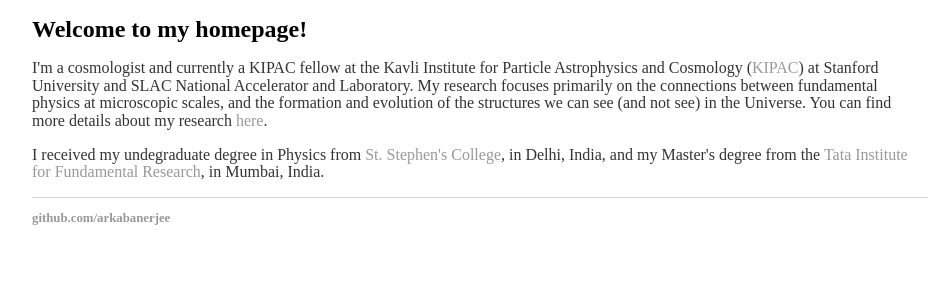
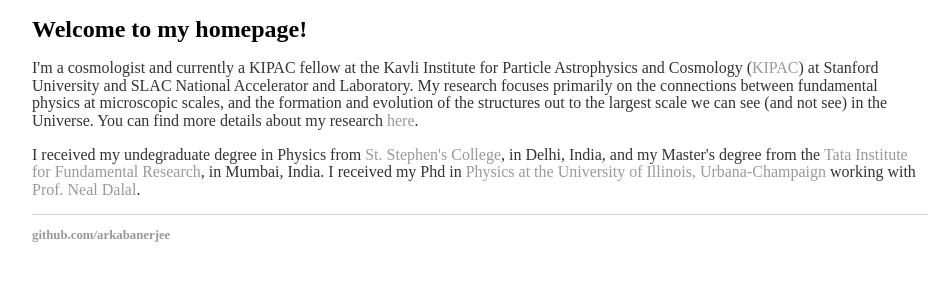
Before and after one commit to arkabanerjee/arkabanerjee.github.io, a Jekyll site: the page built from index.html, in a window 1280 px wide, cut to the strip 698-1001 px from the top of the page. Shown: the top 300 px of the strip, without its empty margins (160-1106 px from the left). Built offline with Jekyll 4.4.1, drawn with Linux system fonts in a browser that asks for light colours.

Commit message:
Add blurb

```diff
--- a/index.html
+++ b/index.html
@@ -7,6 +7,6 @@ title: Arka Banerjee
 
 <div class="blurb">
 	<h1>Welcome to my homepage!</h1>
-	<p>I'm a cosmologist and currently a KIPAC fellow at the Kavli Institute for Particle Astrophysics and Cosmology (<a href="https://kipac.stanford.edu/">KIPAC</a>) at Stanford University and SLAC National Accelerator and Laboratory. My research focuses primarily on the connections between fundamental physics at microscopic scales, and the formation and evolution of the structures we can see (and not see) in the Universe. You can find more details about my research <a href="/research">here</a>.</p>
-	<p>I received my undegraduate degree in Physics from <a href="https://www.ststephens.edu/">St. Stephen's College</a>, in Delhi, India, and my Master's degree from the <a href="https://www.tifr.res.in/">Tata Institute for Fundamental Research</a>, in Mumbai, India.</p>
+	<p>I'm a cosmologist and currently a KIPAC fellow at the Kavli Institute for Particle Astrophysics and Cosmology (<a href="https://kipac.stanford.edu/">KIPAC</a>) at Stanford University and SLAC National Accelerator and Laboratory. My research focuses primarily on the connections between fundamental physics at microscopic scales, and the formation and evolution of the structures out to the largest scale we can see (and not see) in the Universe. You can find more details about my research <a href="/research">here</a>.</p>
+	<p>I received my undegraduate degree in Physics from <a href="https://www.ststephens.edu/">St. Stephen's College</a>, in Delhi, India, and my Master's degree from the <a href="https://www.tifr.res.in/">Tata Institute for Fundamental Research</a>, in Mumbai, India. I received my Phd in <a href="https://physics.illinois.edu/">Physics at the University of Illinois, Urbana-Champaign</a> working with <a href="http://www.perimeterinstitute.ca/people/neal-dalal">Prof. Neal Dalal</a>.</p>
 </div><!-- /.blurb -->
```
